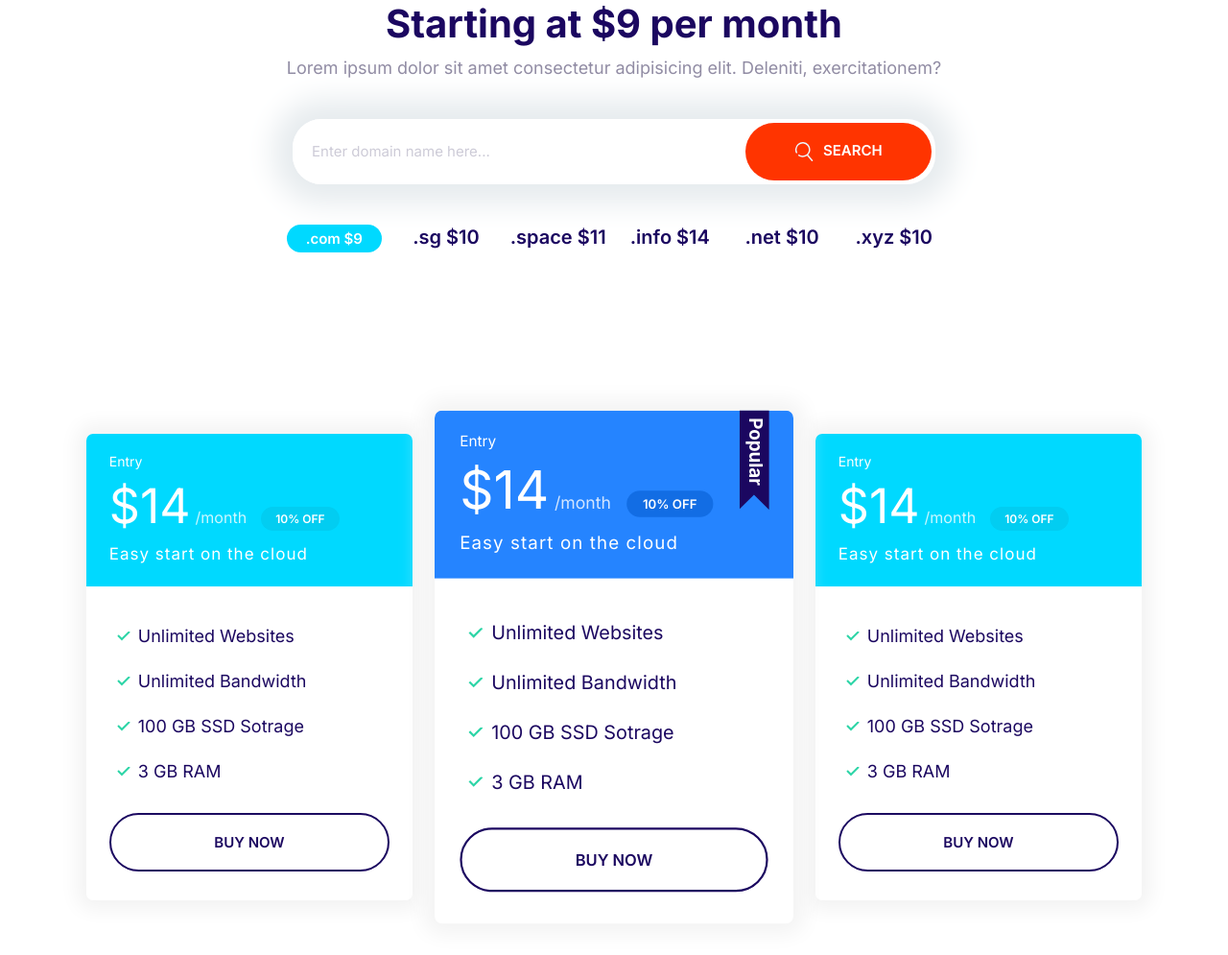
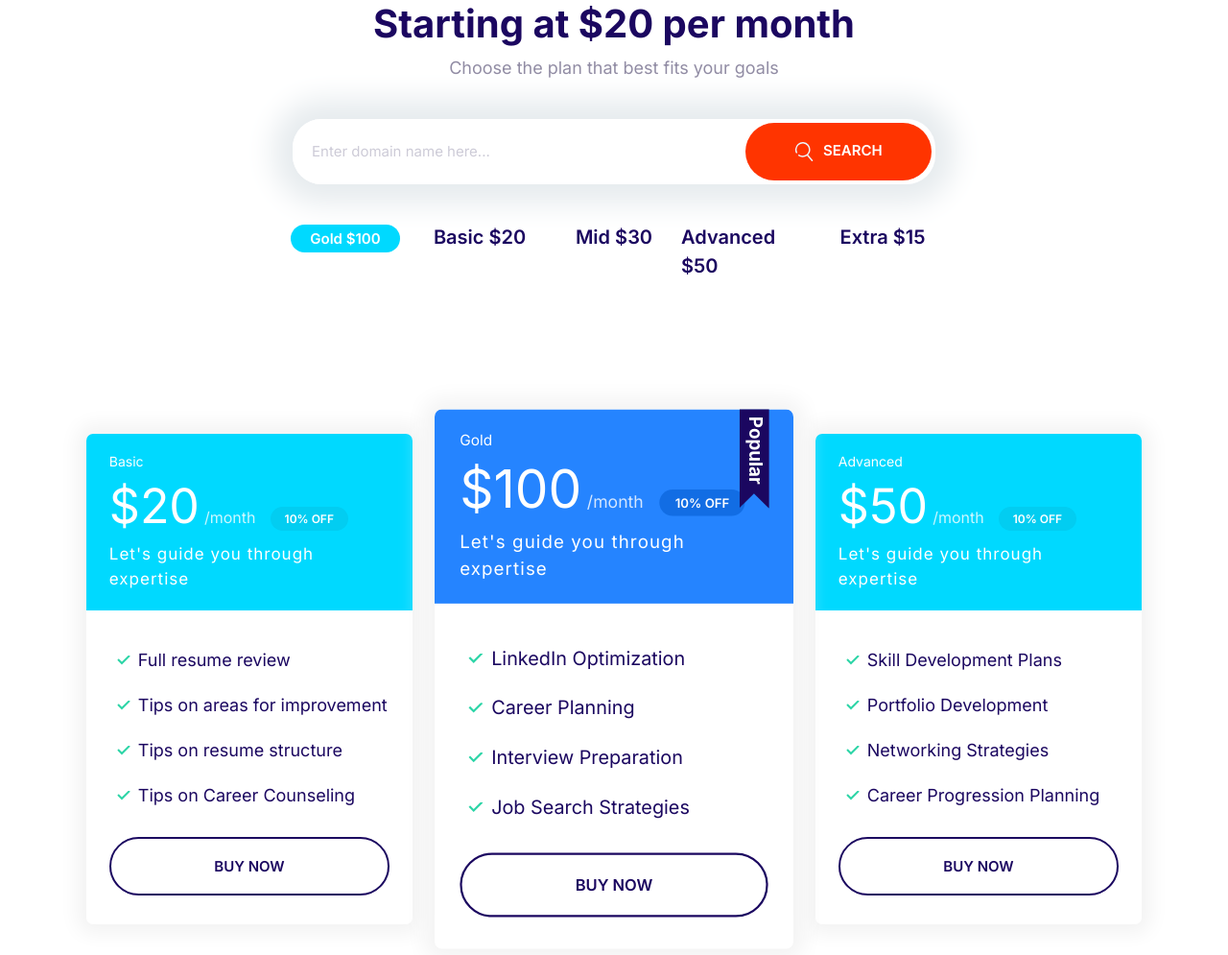
Before and after one commit to helenapedro/Expertise, a website built with Parcel: page index.html in a window 1280 px wide. Shown: the part 859-1854 px from the top of the page at 96% size. Built offline with nearby package versions, Linux system fonts and the light colour scheme.

Commit message:
new commit

```diff
--- a/index.html
+++ b/index.html
@@ -65,11 +65,8 @@
     </section>
     <section data-aos="fade-up" class="block container block-domain">
       <header class="block__header">
-        <h2>Starting at $9 per month</h2>
-        <p>
-          Lorem ipsum dolor sit amet consectetur adipisicing elit. Deleniti,
-          exercitationem?
-        </p>
+        <h2>Starting at $20 per month</h2>
+        <p>Choose the plan that best fits your goals</p>
       </header>
       <div class="input-group">
         <input
@@ -84,12 +81,11 @@
         </button>
       </div>
       <ul class="list block-domain__prices">
-        <li><span class="badge badge--secondary">.com $9</span></li>
-        <li>.sg $10</li>
-        <li>.space $11</li>
-        <li>.info $14</li>
-        <li>.net $10</li>
-        <li>.xyz $10</li>
+        <li><span class="badge badge--secondary">Gold $100</span></li>
+        <li>Basic $20</li>
+        <li>Mid $30</li>
+        <li>Advanced $50</li>
+        <li>Extra $15</li>
       </ul>
     </section>
     <section data-aos="fade-up" class="block container block-plans">
@@ -97,18 +93,20 @@
         <div class="plan">
           <div class="card card--secondary">
             <header class="card__header">
-              <h3 class="plan__name">Entry</h3>
-              <span class="plan__price">$14</span>
+              <h3 class="plan__name">Basic</h3>
+              <span class="plan__price">$20</span>
               <span class="plan__billing-cycle">/month</span>
               <span class="badge badge--secondary badge--small">10% OFF</span>
-              <span class="plan__description">Easy start on the cloud</span>
+              <span class="plan__description"
+                >Let's guide you through expertise</span
+              >
             </header>
             <div class="card__body">
               <ul class="list list--tick">
-                <li class="list__item">Unlimited Websites</li>
-                <li class="list__item">Unlimited Bandwidth</li>
-                <li class="list__item">100 GB SSD Sotrage</li>
-                <li class="list__item">3 GB RAM</li>
+                <li class="list__item">Full resume review</li>
+                <li class="list__item">Tips on areas for improvement</li>
+                <li class="list__item">Tips on resume structure</li>
+                <li class="list__item">Tips on Career Counseling</li>
               </ul>
               <button class="btn btn--outline btn--block">Buy Now</button>
             </div>
@@ -117,18 +115,20 @@
         <div class="plan plan--popular">
           <div class="card card--primary">
             <header class="card__header">
-              <h3 class="plan__name">Entry</h3>
-              <span class="plan__price">$14</span>
+              <h3 class="plan__name">Gold</h3>
+              <span class="plan__price">$100</span>
               <span class="plan__billing-cycle">/month</span>
               <span class="badge badge--primary badge--small">10% OFF</span>
-              <span class="plan__description">Easy start on the cloud</span>
+              <span class="plan__description"
+                >Let's guide you through expertise</span
+              >
             </header>
             <div class="card__body">
               <ul class="list list--tick">
-                <li class="list__item">Unlimited Websites</li>
-                <li class="list__item">Unlimited Bandwidth</li>
-                <li class="list__item">100 GB SSD Sotrage</li>
-                <li class="list__item">3 GB RAM</li>
+                <li class="list__item">LinkedIn Optimization</li>
+                <li class="list__item">Career Planning</li>
+                <li class="list__item">Interview Preparation</li>
+                <li class="list__item">Job Search Strategies</li>
               </ul>
               <button class="btn btn--outline btn--block">Buy Now</button>
             </div>
@@ -137,18 +137,20 @@
         <div class="plan">
           <div class="card card--secondary">
             <header class="card__header">
-              <h3 class="plan__name">Entry</h3>
-              <span class="plan__price">$14</span>
+              <h3 class="plan__name">Advanced</h3>
+              <span class="plan__price">$50</span>
               <span class="plan__billing-cycle">/month</span>
               <span class="badge badge--secondary badge--small">10% OFF</span>
-              <span class="plan__description">Easy start on the cloud</span>
+              <span class="plan__description"
+                >Let's guide you through expertise</span
+              >
             </header>
             <div class="card__body">
               <ul class="list list--tick">
-                <li class="list__item">Unlimited Websites</li>
-                <li class="list__item">Unlimited Bandwidth</li>
-                <li class="list__item">100 GB SSD Sotrage</li>
-                <li class="list__item">3 GB RAM</li>
+                <li class="list__item">Skill Development Plans</li>
+                <li class="list__item">Portfolio Development</li>
+                <li class="list__item">Networking Strategies</li>
+                <li class="list__item">Career Progression Planning</li>
               </ul>
               <button class="btn btn--outline btn--block">Buy Now</button>
             </div>
```
